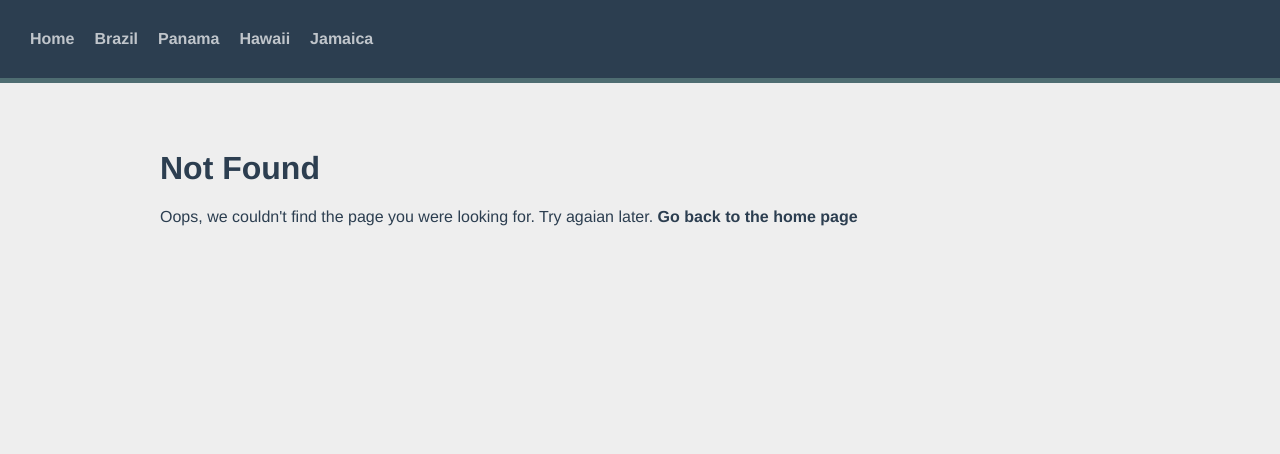
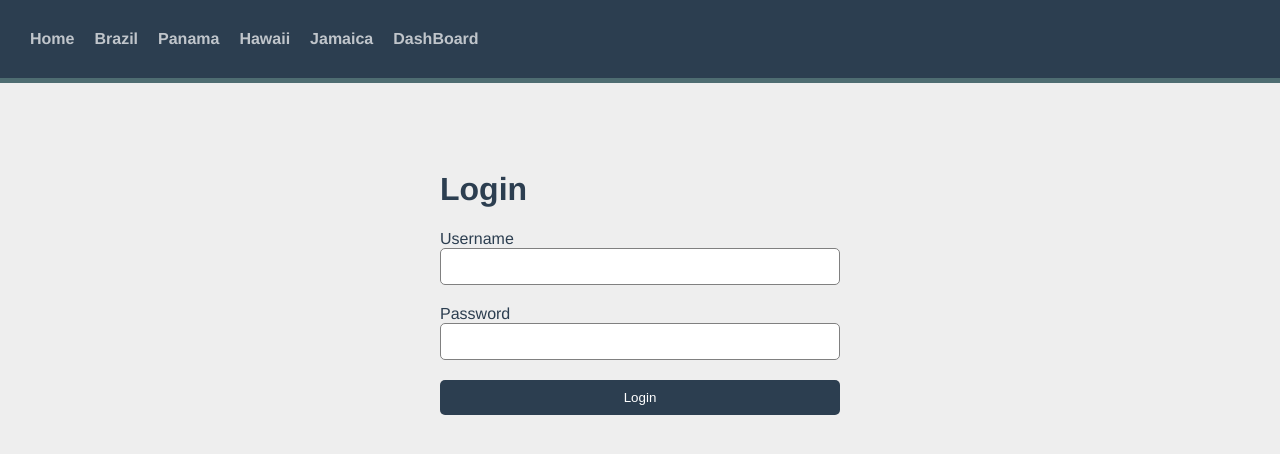
Before and after one commit to francisco-solis99/AppTravelVue, a Vue app: page /login in a window 1280 px wide. Before the commit this address had no page. Shown: the top 454 px of the page. Built offline with nearby package versions, Linux system fonts and the light colour scheme.

Commit message:
[Add] the a route guards and global guards, config the scroll behavior the meta route fields to create a login and a protected page

```diff
--- a/public/main.css
+++ b/public/main.css
@@ -181,4 +181,5 @@
   padding: 10px;
   border-radius: 5px;
   border:none;
+  cursor: pointer;
 }
--- a/src/components/TheNavigation.vue
+++ b/src/components/TheNavigation.vue
@@ -11,6 +11,7 @@
       :to="{name:'destination.show', params:{id:destination.id, slug:destination.slug}}">
        {{destination.name}}
       </router-link>
+      <router-link :to="{name:'protected'}">DashBoard</router-link>
 
   </nav>
 </template>
--- a/src/router/index.js
+++ b/src/router/index.js
@@ -1,5 +1,6 @@
 import {createRouter, createWebHistory} from 'vue-router';
 import Home from '@/views/AppHome.vue';
+import sourceData from '@/data.json';
 
 const routes = [
   // static path to home page
@@ -8,6 +9,24 @@
     name: 'Home',
     component: Home
   },
+  // protected page
+  {
+    path: '/protected',
+    name: 'protected',
+    component: () => import('@/views/AppProtected.vue'),
+    meta: {
+      requiresAuth: true,
+    }
+  },
+
+  // login page path
+  {
+    path: '/login',
+    name: 'login',
+    component: () => import('@/views/AppLogin.vue')
+  },
+
+
   // dynamic paths to every destination in the data.json
   {
     path: '/destination/:id/:slug',
@@ -16,6 +35,19 @@
     props: route => ({
       id: parseInt(route.params.id)
     }),
+    // Route guard(per route)
+    beforeEnter(to){
+      const exist = sourceData.destinations.find(destination => destination.id === +(to.params.id));
+      if(!exist) return {
+        name: 'NotFound',
+        // allows keeping the url while rendering a different page
+        params: { pathMatch: to.path.split('/').slice(1) },
+        query: to.query,
+        hash: to.hash
+      };
+    },
+
+    // nested route
     children: [
       {
         path: ':experienceSlug',
@@ -38,6 +70,18 @@
 const router = createRouter({
   history: createWebHistory(),
   routes,
+  scrollBehavior (to, from, savedPosition){
+    return savedPosition || new Promise(resolve => {
+      setTimeout(() => resolve({top: 0, behavior:'smooth'}), 1000);
+    });
+  }
 });
 
+// global navigation guard
+router.beforeEach((to) => {
+  if(to.meta.requiresAuth && !window.user){
+    // ask login if not already logged in
+    return {name:'login'};
+  }
+});
 export default router;
--- /dev/null
+++ b/src/views/AppLogin.vue
@@ -0,0 +1,37 @@
+<template>
+  <div class="login">
+    <form action="" class="form" @submit.prevent="login">
+      <h1>Login</h1>
+      <label for="username">Username</label>
+      <input type="text" name="username" class="input" v-model="username">
+      <label for="password">Password</label>
+      <input type="password" name="password" class="input" v-model="password">
+      <button class="btn">Login</button>
+    </form>
+  </div>
+</template>
+
+<script>
+  export default {
+    name:'AppLogin',
+    data(){
+      return {
+        username: '',
+        password: '',
+      };
+    },
+    methods:{
+      login(e){
+        window.user = this.username;
+        if(this.username === 'admin' && this.password === 'admin'){
+          // rederict the user to a protected page
+        this.$router.push({name:'protected'});
+        return;
+        }
+        console.log('Invalid credentials');
+        e.target.reset();
+      },
+    },
+  };
+
+</script>
--- /dev/null
+++ b/src/views/AppProtected.vue
@@ -0,0 +1,24 @@
+<template>
+  <div>
+    <h1>Welcome {{username}}</h1>
+    <button type="button" @click="logout">Logout</button>
+  </div>
+</template>
+
+<script>
+  export default{
+    name:'AppProtected',
+    data(){
+      return{
+        username: window.user,
+      };
+    },
+    methods:{
+      logout(){
+        window.user = null;
+        // rederict to logout
+        this.$router.push({name:'Home'});
+      },
+    },
+  };
+</script>
```
